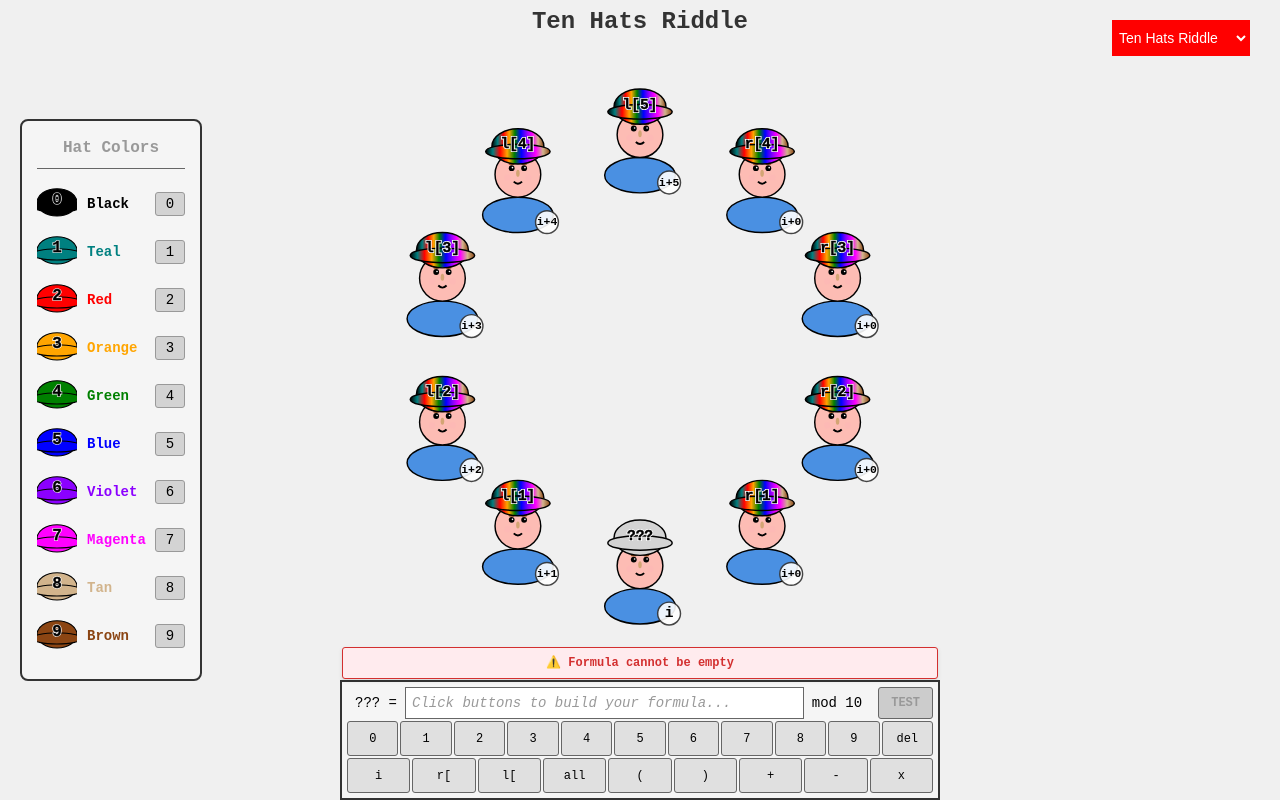
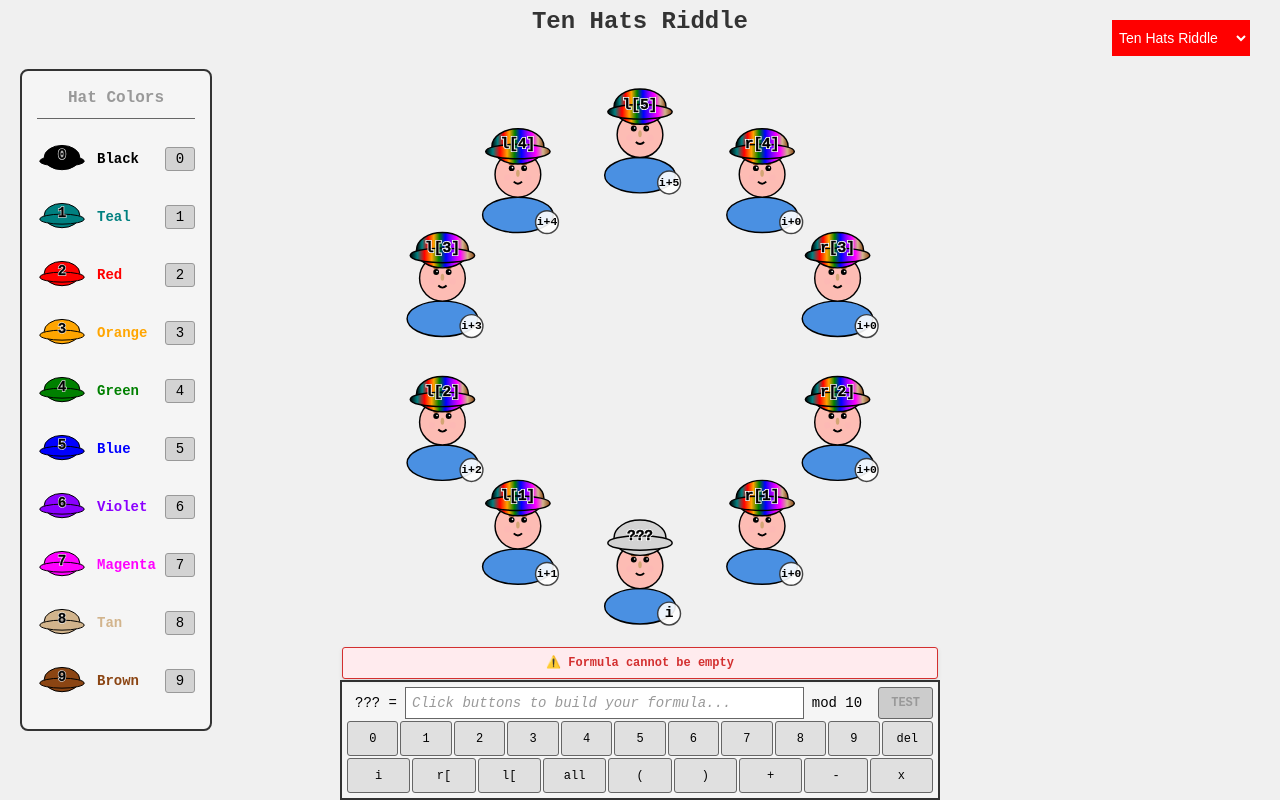
Before and after one commit to rajtiller/ten-hats-riddle, a React (Vite) app: page / in a window 1280 px wide. Built offline with nearby package versions, Linux system fonts and the light colour scheme.

Commit message:
hats on left fully render

```diff
--- a/src/images/HatLegend.tsx
+++ b/src/images/HatLegend.tsx
@@ -18,17 +18,6 @@ const HatLegend: React.FC<HatLegendProps> = () => {
     { name: "Tan", color: "#d2b48c", value: 8 },
     { name: "Brown", color: "#8b4513", value: 9 },
   ];
-
-  const renderHat = (color: string) => {
-    const hat = new HatClass(color, "cap");
-    return (
-      <svg width="40" height="40" viewBox="-25 -40 50 40">
-        {" "}
-        {/* Increased height and adjusted viewBox */}
-        {hat.render(0, 0, 0)}
-      </svg>
-    );
-  };
 
   const getTextStyle = (color: string) => {
     return {
@@ -78,7 +67,7 @@ const HatLegend: React.FC<HatLegendProps> = () => {
               marginBottom: "8px",
               fontSize: "14px",
               fontFamily: "monospace",
-              height: "40px",
+              height: "50px", // Increased height to accommodate larger hats
             }}
           >
             <div
@@ -87,17 +76,17 @@ const HatLegend: React.FC<HatLegendProps> = () => {
                 display: "flex",
                 alignItems: "center",
                 justifyContent: "center",
-                width: "40px",
-                height: "40px",
+                width: "50px", // Increased width
+                height: "50px", // Increased height
               }}
             >
               <svg
-                width="40"
-                height="40"
-                viewBox="-25 -40 50 40"
+                width="50"
+                height="50"
+                viewBox="-35 -45 70 50" // Expanded viewBox: wider (-35 to 35) and taller (-45 to 5)
                 style={
                   {
-                    // Removed border, borderRadius, and backgroundColor
+                    // No border or background styles
                   }
                 }
               >
```
